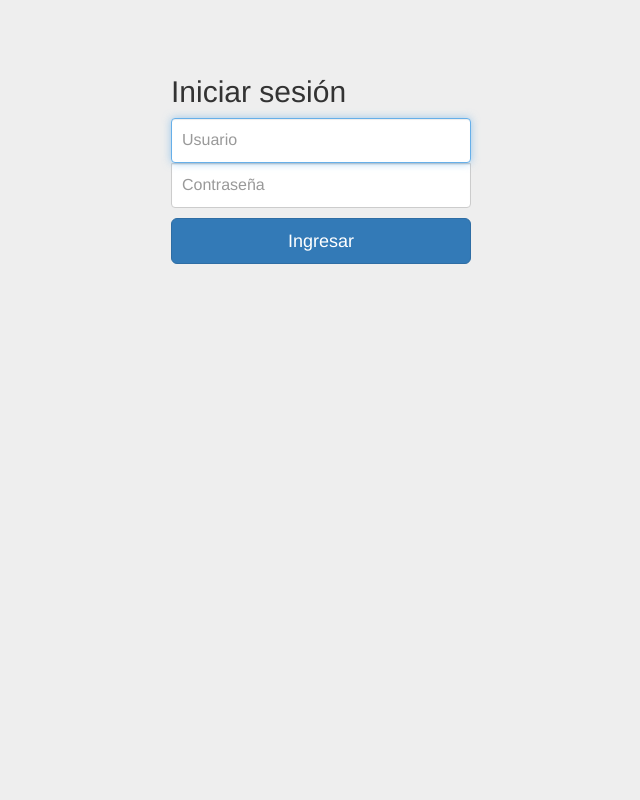
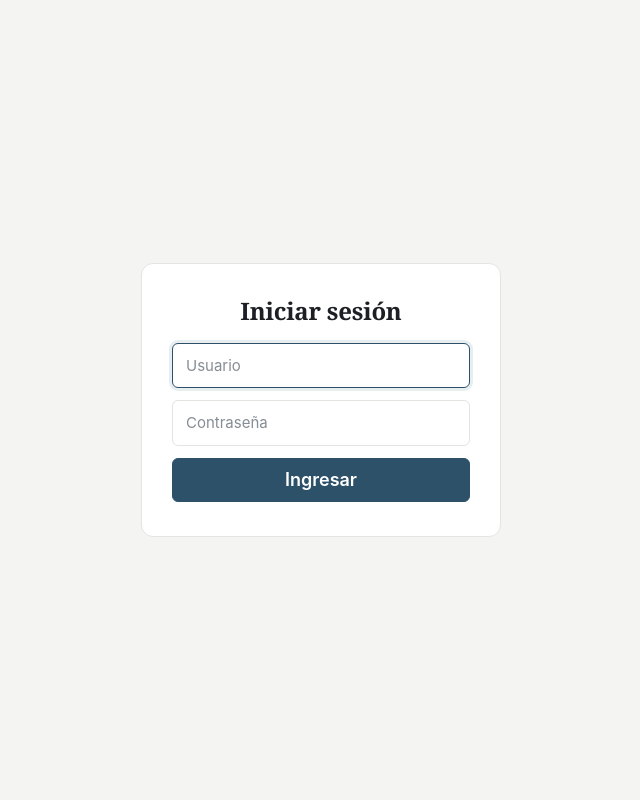
Before and after one commit to movimientoperegrino/inscripcion, a Django app: page /login/ in a window 1280 px wide. Shown: the whole page, without its empty margins (319-959 px from the left). Run offline with Django 3.2, Linux system fonts and the light colour scheme; some libraries are stand-ins or nearby versions.

Commit message:
Rediseño de estilo: capa moderna sobre Bootstrap 3
Estilo limpio/minimalista aplicado como capa CSS sobre el markup BS3
existente, sin tocar la lógica ni el render de fobi. Paleta azul peregrino
con modo claro por defecto y oscuro automático (prefers-color-scheme).

- static/css/theme.css: tokens de diseño + overrides de navbar, botones,
  panels, list-group, formularios, tablas y alerts. Tipografía Georgia +
  sistema sans.
- base.html: enlaza theme.css, limpia el nav (marca ordenada, login oculto
  del nav público) y agrega meta theme-color.
- login.html + signin.css: card de login centrada y modernizada.

Co-Authored-By: Claude Opus 4.8 <noreply@anthropic.com>

```diff
--- a/static/css/signin.css
+++ b/static/css/signin.css
@@ -1,40 +1,52 @@
+/* Pantalla de login — card centrada, usa los tokens de theme.css */
+
 body {
-  padding-top: 40px;
-  padding-bottom: 40px;
-  background-color: #eee;
+  padding: 0;
+  min-height: 100vh;
+  display: flex;
+  align-items: center;
+  justify-content: center;
+  background: var(--ground);
+}
+
+.container {
+  width: 100%;
+  max-width: none;
+  display: flex;
+  justify-content: center;
 }
 
 .form-signin {
-  max-width: 330px;
-  padding: 15px;
-  margin: 0 auto;
+  width: 100%;
+  max-width: 360px;
+  margin: 24px;
+  padding: 34px 30px;
+  background: var(--surface);
+  border: 1px solid var(--line);
+  border-radius: var(--card-radius);
 }
-.form-signin .form-signin-heading,
-.form-signin .checkbox {
-  margin-bottom: 10px;
+
+.form-signin h2 {
+  font-family: var(--serif);
+  font-weight: 600;
+  color: var(--ink);
+  font-size: 24px;
+  margin: 0 0 18px;
+  text-align: center;
 }
-.form-signin .checkbox {
-  font-weight: normal;
+
+.form-signin .form-control {
+  height: auto;
+  min-height: 44px;
+  padding: 11px 13px;
+  font-size: 15px;
+  margin-bottom: 12px;
 }
-.form-signin .form-control {
-  position: relative;
-  height: auto;
-  -webkit-box-sizing: border-box;
-     -moz-box-sizing: border-box;
-          box-sizing: border-box;
-  padding: 10px;
-  font-size: 16px;
+
+.form-signin .btn {
+  margin-top: 6px;
 }
-.form-signin .form-control:focus {
-  z-index: 2;
+
+.form-signin p {
+  margin: 0;
 }
-.form-signin input[type="email"] {
-  margin-bottom: -1px;
-  border-bottom-right-radius: 0;
-  border-bottom-left-radius: 0;
-}
-.form-signin input[type="password"] {
-  margin-bottom: 10px;
-  border-top-left-radius: 0;
-  border-top-right-radius: 0;
-}
--- /dev/null
+++ b/static/css/theme.css
@@ -0,0 +1,220 @@
+/*
+ * theme.css — capa de estilo moderna sobre Bootstrap 3.
+ * Se carga DESPUES de bootstrap.min.css para sobrescribir sus clases sin
+ * cambiar el markup ni el render de fobi. Paleta "azul peregrino".
+ * Soporta modo claro (por defecto) y oscuro automatico (segun el SO).
+ */
+
+:root {
+  --ground: #F4F5F3;
+  --surface: #FFFFFF;
+  --surface-2: #EEF0EC;
+  --ink: #1C2024;
+  --ink-soft: #545A62;
+  --ink-mute: #868D95;
+  --line: #E3E5E1;
+  --accent: #2C5169;
+  --accent-strong: #1F3C50;
+  --accent-soft: #E7EEF2;
+  --ochre: #B98A3E;
+
+  --good-bg: #E4F0E9; --good-fg: #285C42; --good-line: #BFDBCC;
+  --warn-bg: #F3EAD8; --warn-fg: #7C561A; --warn-line: #E4D3AE;
+  --bad-bg: #F6E4E4;  --bad-fg: #8C2F2F;  --bad-line: #E3BCBC;
+  --info-bg: #E7EEF2; --info-fg: #1F3C50; --info-line: #C6D6E0;
+
+  --radius: 6px;
+  --card-radius: 12px;
+  --serif: Georgia, "Times New Roman", serif;
+  --sans: -apple-system, BlinkMacSystemFont, "Segoe UI", Roboto, Helvetica, Arial, sans-serif;
+}
+
+@media (prefers-color-scheme: dark) {
+  :root {
+    --ground: #14171A; --surface: #1C2024; --surface-2: #22272B;
+    --ink: #ECEEF0; --ink-soft: #AEB4BB; --ink-mute: #7C838B; --line: #2C3238;
+    --accent: #83AEC7; --accent-strong: #A6C7DB; --accent-soft: #1E2E3A;
+    --ochre: #CBA05A;
+    --good-bg: #1B2E25; --good-fg: #8FC9A9; --good-line: #2C4A3B;
+    --warn-bg: #322916; --warn-fg: #D9B472; --warn-line: #4C3E20;
+    --bad-bg: #331E1E;  --bad-fg: #E0A0A0;  --bad-line: #4E2E2E;
+    --info-bg: #1E2E3A; --info-fg: #A6C7DB; --info-line: #33465A;
+  }
+}
+
+/* ---------- base ---------- */
+body {
+  background: var(--ground);
+  color: var(--ink);
+  font-family: var(--sans);
+  font-size: 16px;
+  line-height: 1.6;
+  padding-top: 82px;
+  -webkit-font-smoothing: antialiased;
+}
+h1, h2, h3, h4, h5 {
+  font-family: var(--serif);
+  color: var(--ink);
+  font-weight: 600;
+  letter-spacing: -0.01em;
+}
+a { color: var(--accent); }
+a:hover, a:focus { color: var(--accent-strong); }
+hr { border-color: var(--line); }
+.container { max-width: 1040px; }
+
+/* ---------- navbar ---------- */
+.navbar-inverse {
+  background: var(--surface);
+  border: 0;
+  border-bottom: 1px solid var(--line);
+  box-shadow: none;
+}
+.navbar { min-height: 64px; }
+.navbar-inverse .navbar-brand,
+.navbar-inverse .navbar-brand:hover {
+  color: var(--ink);
+  font-family: var(--serif);
+  font-weight: 600;
+  font-size: 18px;
+  line-height: 34px;
+}
+.navbar-inverse .navbar-nav > li > a { color: var(--ink-soft); font-weight: 500; }
+.navbar-inverse .navbar-nav > li > a:hover,
+.navbar-inverse .navbar-nav > li > a:focus { color: var(--ink); background: transparent; }
+.navbar-inverse .navbar-toggle { border-color: var(--line); }
+.navbar-inverse .navbar-toggle:hover,
+.navbar-inverse .navbar-toggle:focus { background: var(--surface-2); }
+.navbar-inverse .navbar-toggle .icon-bar { background: var(--ink-soft); }
+.navbar-inverse .navbar-collapse { border-color: var(--line); }
+
+/* ---------- botones ---------- */
+.btn {
+  font-family: var(--sans);
+  font-weight: 600;
+  border-radius: var(--radius);
+  padding: 9px 16px;
+  border: 1px solid transparent;
+  box-shadow: none;
+  text-shadow: none;
+  transition: background .15s, border-color .15s, color .15s;
+}
+.btn-primary { background: var(--accent); border-color: var(--accent); color: #fff; }
+.btn-primary:hover, .btn-primary:focus, .btn-primary:active {
+  background: var(--accent-strong); border-color: var(--accent-strong); color: #fff;
+}
+.btn-default {
+  background: var(--surface); color: var(--ink); border-color: var(--line);
+}
+.btn-default:hover, .btn-default:focus {
+  background: var(--surface-2); color: var(--ink); border-color: var(--ink-mute);
+}
+.btn-info {
+  background: var(--accent-soft); color: var(--accent-strong); border-color: transparent;
+}
+.btn-info:hover, .btn-info:focus { background: var(--info-line); color: var(--accent-strong); }
+.btn-danger { background: var(--bad-fg); border-color: var(--bad-fg); color: #fff; }
+.btn-danger:hover, .btn-danger:focus { filter: brightness(0.92); color: #fff; }
+.btn-warning { background: var(--warn-bg); color: var(--warn-fg); border-color: var(--warn-line); }
+.btn-xs { padding: 3px 9px; }
+
+/* ---------- panels / cards ---------- */
+.panel {
+  background: var(--surface);
+  border: 1px solid var(--line);
+  border-radius: var(--card-radius);
+  box-shadow: none;
+}
+.panel-default > .panel-heading {
+  background: transparent;
+  border-bottom: 1px solid var(--line);
+  color: var(--ink);
+  border-radius: var(--card-radius) var(--card-radius) 0 0;
+  padding: 16px 20px;
+}
+.panel-heading h4 { margin: 0; font-size: 18px; }
+.panel-body { padding: 8px 20px 16px; }
+
+/* ---------- list groups ---------- */
+.list-group { border-radius: var(--card-radius); }
+.list-group-item {
+  background: var(--surface);
+  border-color: var(--line);
+  color: var(--ink);
+  padding: 16px 20px;
+}
+.list-group-item:first-child { border-top-left-radius: var(--card-radius); border-top-right-radius: var(--card-radius); }
+.list-group-item:last-child { border-bottom-left-radius: var(--card-radius); border-bottom-right-radius: var(--card-radius); }
+.list-group-item h3 { font-size: 20px; margin-top: 4px; }
+.list-group-item h4 { font-size: 17px; }
+
+/* definition lists dentro de cards */
+.dl-horizontal dt { color: var(--ink-mute); font-weight: 600; }
+.dl-horizontal dd { color: var(--ink); margin-bottom: 6px; }
+
+/* ---------- formularios ---------- */
+.control-label, .form-group label, label { color: var(--ink-soft); font-weight: 600; }
+.form-control {
+  height: auto;
+  min-height: 42px;
+  padding: 10px 13px;
+  font-size: 15px;
+  color: var(--ink);
+  background: var(--surface);
+  border: 1px solid var(--line);
+  border-radius: var(--radius);
+  box-shadow: none;
+}
+.form-control:focus {
+  border-color: var(--accent);
+  box-shadow: 0 0 0 3px var(--accent-soft);
+}
+textarea.form-control { min-height: 92px; }
+.help-block { color: var(--ink-mute); font-size: 13px; }
+.form-control::placeholder { color: var(--ink-mute); }
+
+/* ---------- tablas ---------- */
+.table { color: var(--ink); }
+.table > thead > tr > th {
+  border-bottom: 1px solid var(--line);
+  color: var(--ink-soft);
+  font-size: 12px;
+  letter-spacing: 0.04em;
+  text-transform: uppercase;
+  font-weight: 600;
+  padding: 12px 14px;
+}
+.table > tbody > tr > td { border-top: 1px solid var(--line); padding: 12px 14px; vertical-align: middle; }
+.table-striped > tbody > tr:nth-of-type(odd) { background: var(--surface-2); }
+.table-responsive {
+  border: 1px solid var(--line);
+  border-radius: var(--card-radius);
+  overflow: hidden;
+  background: var(--surface);
+}
+
+/* ---------- alerts ---------- */
+.alert { border-radius: var(--radius); border-width: 1px; }
+.alert-success { background: var(--good-bg); color: var(--good-fg); border-color: var(--good-line); }
+.alert-warning { background: var(--warn-bg); color: var(--warn-fg); border-color: var(--warn-line); }
+.alert-danger  { background: var(--bad-bg);  color: var(--bad-fg);  border-color: var(--bad-line); }
+.alert-info    { background: var(--info-bg); color: var(--info-fg); border-color: var(--info-line); }
+
+/* ---------- misc ---------- */
+.well {
+  background: var(--surface);
+  border: 1px solid var(--line);
+  border-radius: var(--card-radius);
+  box-shadow: none;
+}
+.progress {
+  background: var(--surface-2);
+  border-radius: var(--radius);
+  box-shadow: none;
+  height: 8px;
+}
+.progress-bar { background: var(--accent); box-shadow: none; }
+::selection { background: var(--accent-soft); }
+
+/* Enlaces de contenido (fobi content_text): boton de pago mas visible */
+.panel-body a.btn, .list-group-item a.btn { text-decoration: none; }
--- a/templates/admin/login.html
+++ b/templates/admin/login.html
@@ -9,6 +9,7 @@
     <!-- Latest compiled and minified CSS -->
     <link rel="stylesheet" href="https://maxcdn.bootstrapcdn.com/bootstrap/3.3.6/css/bootstrap.min.css" integrity="sha384-1q8mTJOASx8j1Au+a5WDVnPi2lkFfwwEAa8hDDdjZlpLegxhjVME1fgjWPGmkzs7" crossorigin="anonymous">
     {% load static %}
+    <link rel="stylesheet" href="{% static "css/theme.css" %}">
     <link rel="stylesheet" href="{% static "css/signin.css" %}">
 
 
```
Also changed, not shown: templates/base.html (+5 -6 lines).
